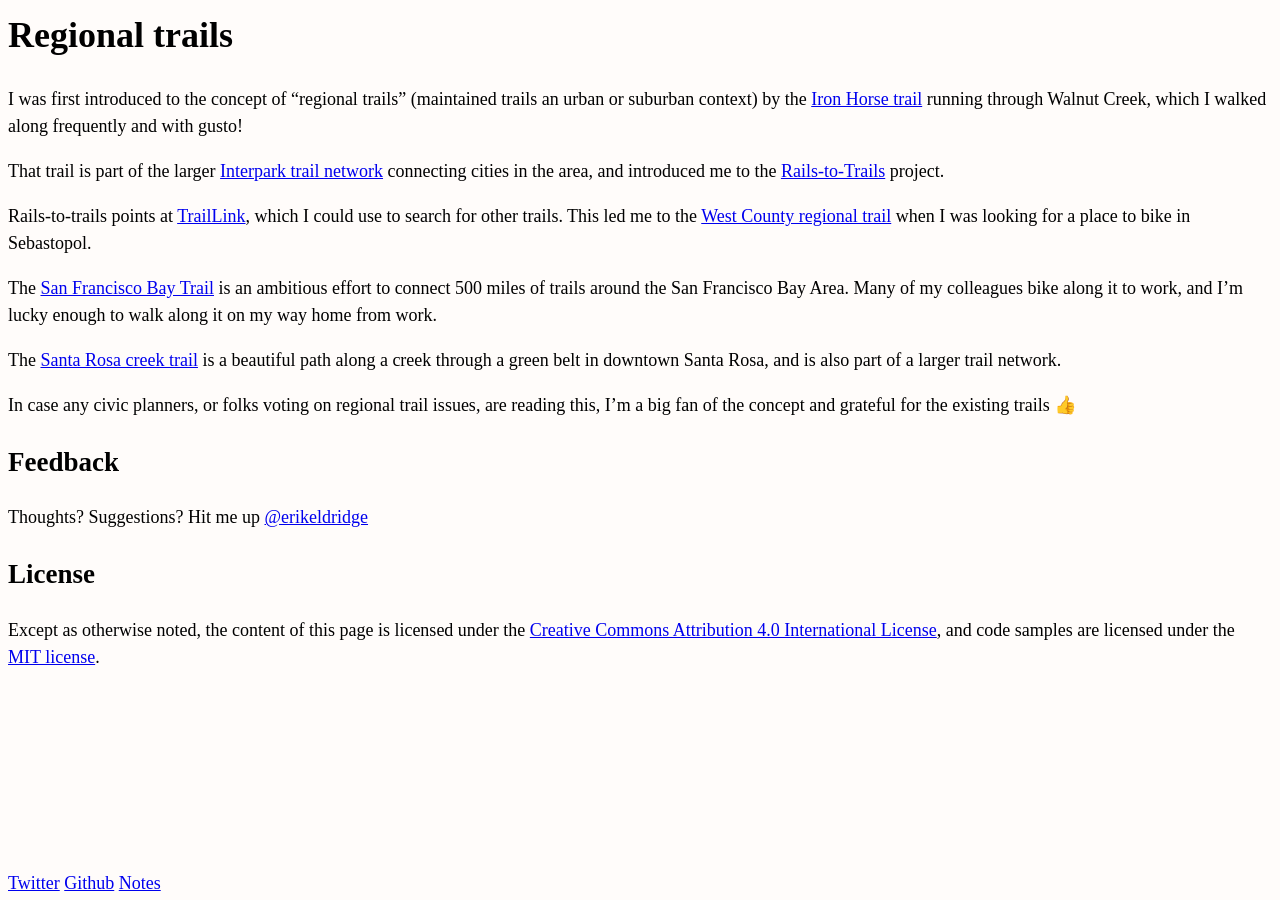
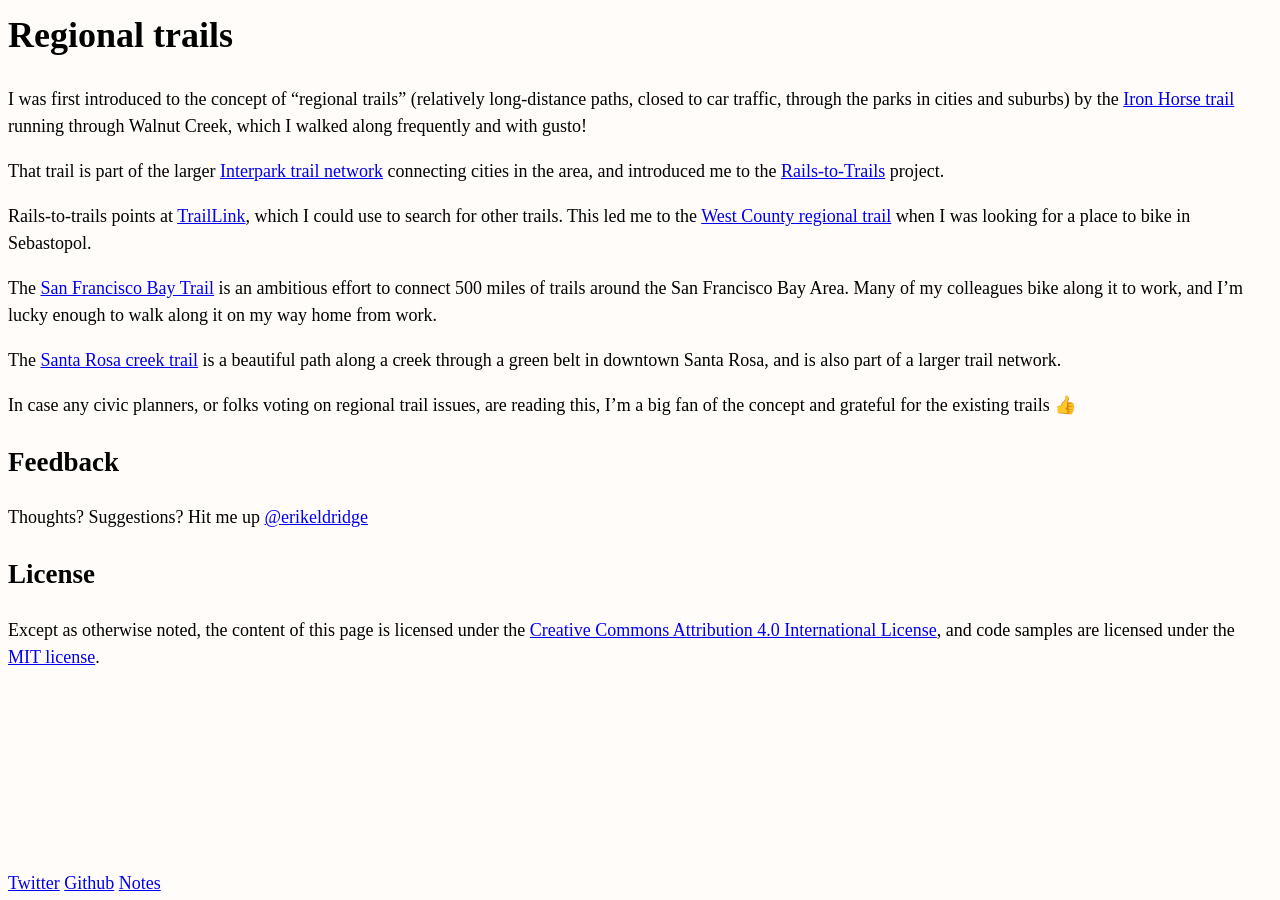
Before and after one commit to erikeldridge/erikeldridge.github.com, a Jekyll site: the page built from _posts/2017-12-02-regional-trails.md, in a window 1280 px wide. Built offline with Jekyll 4.4.1, drawn with Linux system fonts in a browser that asks for light colours; nearby versions of some CDN libraries.

Commit message:
Update from Forestry.io - 2017-12-02-regional-trails.md

```diff
--- a/_posts/2017-12-02-regional-trails.md
+++ b/_posts/2017-12-02-regional-trails.md
@@ -1,15 +1,12 @@
 ---
 title: Regional trails
-date: 2017-12-02 13:47:33.073280000 -08:00
+date: 2017-12-02 13:56:15 -0800
 tags:
 - urban-planning
 - civic
 layout: post
-
 ---
-
-
-I was first introduced to the concept of "regional trails" (maintained trails an urban or suburban context) by the [Iron Horse trail](http://www.ebparks.org/parks/trails/iron_horse) running through Walnut Creek, which I walked along frequently and with gusto!
+I was first introduced to the concept of "regional trails" (relatively long-distance paths, closed to car traffic, through the parks in cities and suburbs) by the [Iron Horse trail](http://www.ebparks.org/parks/trails/iron_horse) running through Walnut Creek, which I walked along frequently and with gusto!
 
 That trail is part of the larger [Interpark trail network](http://www.ebparks.org/parks/trails) connecting cities in the area, and introduced me to the [Rails-to-Trails](https://www.railstotrails.org) project.
 
```
Also changed, not shown: .forestry/front_matter/templates/post.yml.
